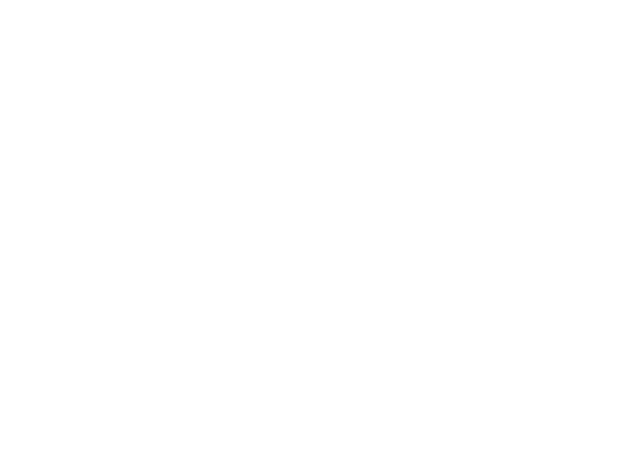
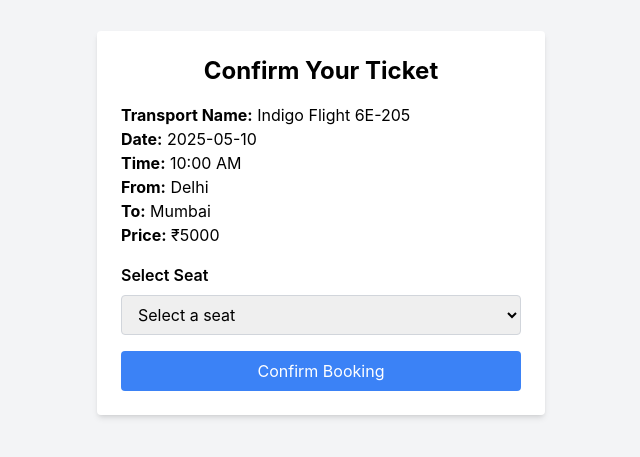
Before and after one commit to Deepanshu18099/Blockchain_cs731, a React (Create React App) app in the folder frontend/: page /details/1 in a window 1280 px wide. Before the commit this address had no page. Shown: the part 177-634 px from the top of the page, without its empty margins (319-959 px from the left). Built offline with nearby package versions, Linux system fonts and the light colour scheme.

Commit message:
updated till now

```diff
--- a/frontend/src/App.js
+++ b/frontend/src/App.js
@@ -3,6 +3,7 @@
 import Signup from './containers/Singup.js';
 import SignIn from './containers/Signin.js';
 import Home from './containers/Home.js';
+import Confirmticket from './containers/selectconfirmticket.js';
 import { Route, Routes } from 'react-router-dom';
 
 function App() {
@@ -39,6 +40,8 @@
       <Route path="/signup" element={<Signup />} />
       <Route path="/signin" element={<SignIn />} />
       <Route path="/home" element={<Home />} />
+      <Route path="/details/:transportid" element={<Confirmticket />} />
+      {/* get path for /detail/id api, send id as a argument which will be used*/}
       {/* Add more routes as needed */}
     </Routes>
 
--- a/frontend/src/containers/Home.js
+++ b/frontend/src/containers/Home.js
@@ -112,11 +112,16 @@
         <div className="mt-6">
           <h3 className="text-lg font-semibold mb-2">Available Options</h3>
           {travelOptions.map((option) => (
-            <div key={option.id} className="border p-3 rounded mb-2">
-              <p><strong>From:</strong> {option.source}</p>
-              <p><strong>To:</strong> {option.destination}</p>
+            // onclick it should open a new page with the details of the selected option,
+            // to={`/details/${option.id}` navigate
+            <div key={option.id} className="border p-4 mb-2 rounded">
+              <p><strong>Source:</strong> {option.source}</p>
+              <p><strong>Destination:</strong> {option.destination}</p>
+              <p><strong>Date:</strong> {option.date}</p>
               <p><strong>Price:</strong> ₹{option.price}</p>
-              <p><strong>Date:</strong> {option.date}</p>
+              <Link to={`/details/${option.id}`} className="text-blue-500 hover:underline">
+                View Details
+              </Link>
             </div>
           ))}
         </div>
--- /dev/null
+++ b/frontend/src/containers/selectconfirmticket.js
@@ -0,0 +1,82 @@
+// <Route path="/details/:ticketId" element={<Confirmticket />} />
+
+import React, { useState, useEffect } from 'react';
+import { useParams, useNavigate } from 'react-router-dom';
+import { useAuth } from './Authcontext.js';
+
+const sampleData = [
+  { id: 1, transportName: "Indigo Flight 6E-205", source: "Delhi", destination: "Mumbai", date: "2025-05-10", time: "10:00 AM", price: 5000, availableSeats: [1, 2, 3, 4, 5] },
+  { id: 2, transportName: "Rajdhani Express", source: "Delhi", destination: "Kanpur", date: "2025-05-12", time: "5:00 PM", price: 1200, availableSeats: [6, 7, 8, 9] },
+  { id: 3, transportName: "Volvo Bus A/C", source: "Mumbai", destination: "Goa", date: "2025-05-15", time: "9:00 PM", price: 800, availableSeats: [10, 11, 12] }
+];
+
+const ConfirmTicket = () => {
+  const { transportid } = useParams();
+  const navigate = useNavigate();
+  const { userId } = useAuth();
+
+  const [transportDetails, setTransportDetails] = useState(null);
+  const [selectedSeat, setSelectedSeat] = useState("");
+
+  useEffect(() => {
+    // Fetch the transport details based on id (simulate for now)
+    console.log("hii")
+    console.log(transportid)
+    const transport = sampleData.find(item => item.id === parseInt(transportid));
+    console.log("hdddii")
+    // console.log(transport.transportName)
+
+    setTransportDetails(transport);
+  }, [transportid]);
+
+  const handleConfirmBooking = () => {
+    if (!selectedSeat) {
+      alert("Please select a seat before confirming!");
+      return;
+    }
+    alert(`Booking confirmed for ${transportDetails.transportName} (Seat: ${selectedSeat})`);
+    navigate("/");  // Redirect back to home or show success page
+  };
+
+  if (!transportDetails) {
+    return <div className="flex justify-center items-center min-h-screen">Loading...</div>;
+  }
+
+  return (
+    <div className="flex flex-col items-center justify-center min-h-screen bg-gray-100 p-6">
+      <div className="bg-white p-6 rounded shadow-md w-full max-w-md">
+        <h2 className="text-2xl font-bold mb-4 text-center">Confirm Your Ticket</h2>
+
+        <div className="mb-4">
+          <p><strong>Transport Name:</strong> {transportDetails.transportName}</p>
+          <p><strong>Date:</strong> {transportDetails.date}</p>
+          <p><strong>Time:</strong> {transportDetails.time}</p>
+          <p><strong>From:</strong> {transportDetails.source}</p>
+          <p><strong>To:</strong> {transportDetails.destination}</p>
+          <p><strong>Price:</strong> ₹{transportDetails.price}</p>
+        </div>
+
+        <div className="mb-4">
+          <label className="block font-semibold mb-2">Select Seat</label>
+            <select
+                value={selectedSeat}
+                onChange={(e) => setSelectedSeat(e.target.value)}
+                className="block w-full border border-gray-300 rounded px-3 py-2 focus:outline-none focus:ring focus:ring-blue-500"
+            >
+                <option value="">Select a seat</option>
+                {transportDetails.availableSeats.map(seat => (
+                    <option key={seat} value={seat}>Seat {seat}</option>
+                ))}
+            </select>
+        </div>
+        <button
+          onClick={handleConfirmBooking}
+          className="w-full bg-blue-500 text-white py-2 rounded hover:bg-blue-600"
+        >
+            Confirm Booking
+        </button>
+        </div>
+        </div>
+    );
+}
+export default ConfirmTicket;
```
